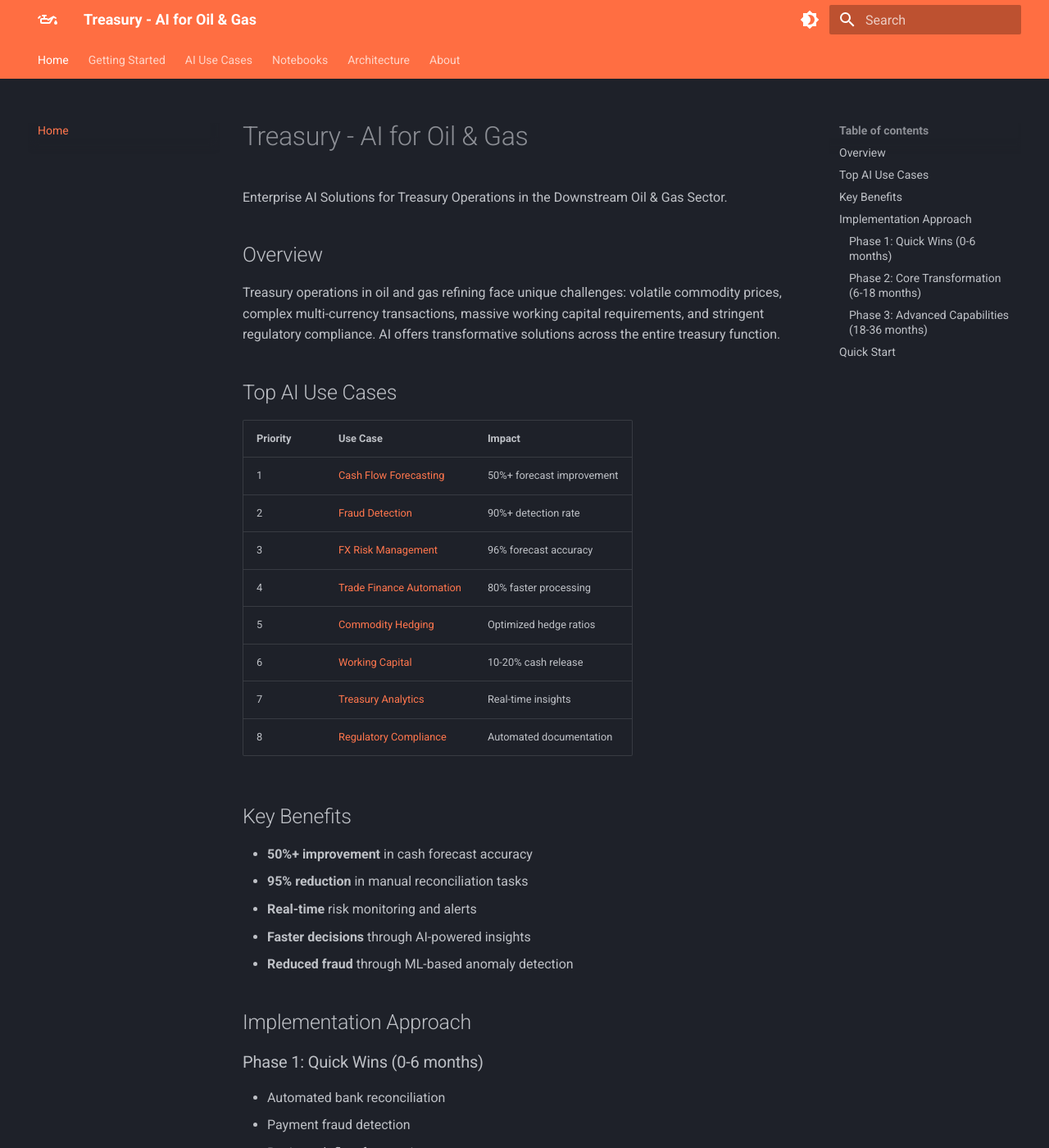
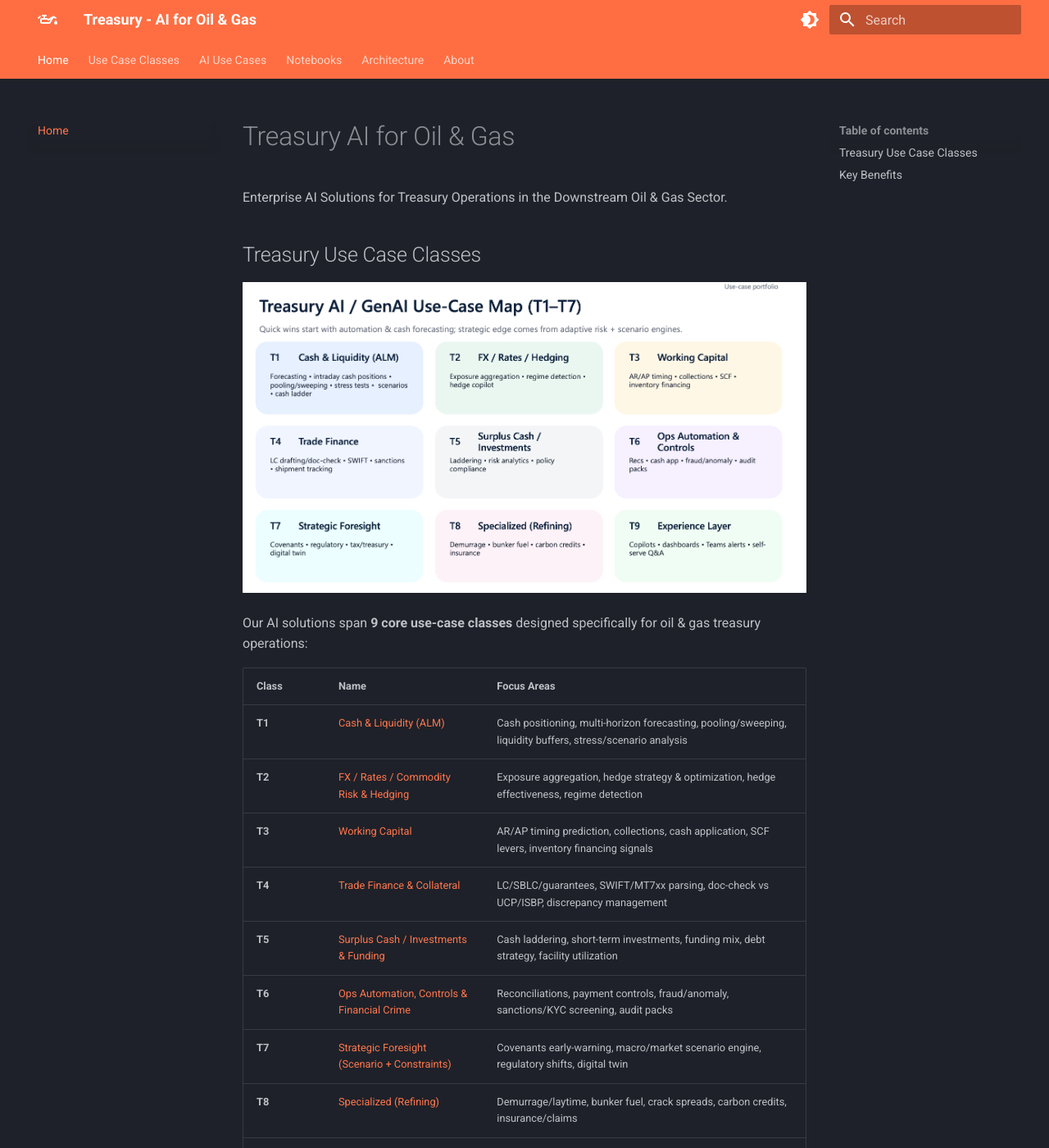
Before and after one commit to ozgurgulerx/treasury, an MkDocs documentation site: the page built from docs/index.md, in a window 1280 px wide and 1400 px high. Shown: the whole window at 82% size. Built offline with MkDocs 1.6.1 and Material for MkDocs 9.7.7, drawn with Linux system fonts in a browser that asks for light colours; some of the changed text lies outside the part shown.

Commit message:
Restructure documentation with 9 treasury use-case classes
- Remove getting-started page
- Add treasury_use_cases.png image to home page
- Create 9 tower pages (T1-T9) for use-case classes:
  T1 Cash & Liquidity, T2 FX/Risk/Hedging, T3 Working Capital,
  T4 Trade Finance, T5 Investments/Funding, T6 Ops Automation,
  T7 Strategic Foresight, T8 Specialized Refining, T9 Experience Layer
- Update navigation with Use Case Classes menu

Co-Authored-By: Claude Opus 4.5 <noreply@anthropic.com>

```diff
--- a/docs/index.md
+++ b/docs/index.md
@@ -1,23 +1,24 @@
-# Treasury - AI for Oil & Gas
+# Treasury AI for Oil & Gas
 
 Enterprise AI Solutions for Treasury Operations in the Downstream Oil & Gas Sector.
 
-## Overview
+## Treasury Use Case Classes
 
-Treasury operations in oil and gas refining face unique challenges: volatile commodity prices, complex multi-currency transactions, massive working capital requirements, and stringent regulatory compliance. AI offers transformative solutions across the entire treasury function.
+![Treasury Use Cases](assets/images/treasury_use_cases.png)
 
-## Top AI Use Cases
+Our AI solutions span **9 core use-case classes** designed specifically for oil & gas treasury operations:
 
-| Priority | Use Case | Impact |
-|----------|----------|--------|
-| 1 | [Cash Flow Forecasting](use-cases/cash-forecasting.md) | 50%+ forecast improvement |
-| 2 | [Fraud Detection](use-cases/fraud-detection.md) | 90%+ detection rate |
-| 3 | [FX Risk Management](use-cases/fx-risk.md) | 96% forecast accuracy |
-| 4 | [Trade Finance Automation](use-cases/trade-finance.md) | 80% faster processing |
-| 5 | [Commodity Hedging](use-cases/commodity-hedging.md) | Optimized hedge ratios |
-| 6 | [Working Capital](use-cases/working-capital.md) | 10-20% cash release |
-| 7 | [Treasury Analytics](use-cases/treasury-analytics.md) | Real-time insights |
-| 8 | [Regulatory Compliance](use-cases/compliance.md) | Automated documentation |
+| Class | Name | Focus Areas |
+|-------|------|-------------|
+| **T1** | [Cash & Liquidity (ALM)](towers/t1-cash-liquidity.md) | Cash positioning, multi-horizon forecasting, pooling/sweeping, liquidity buffers, stress/scenario analysis |
+| **T2** | [FX / Rates / Commodity Risk & Hedging](towers/t2-fx-risk-hedging.md) | Exposure aggregation, hedge strategy & optimization, hedge effectiveness, regime detection |
+| **T3** | [Working Capital](towers/t3-working-capital.md) | AR/AP timing prediction, collections, cash application, SCF levers, inventory financing signals |
+| **T4** | [Trade Finance & Collateral](towers/t4-trade-finance.md) | LC/SBLC/guarantees, SWIFT/MT7xx parsing, doc-check vs UCP/ISBP, discrepancy management |
+| **T5** | [Surplus Cash / Investments & Funding](towers/t5-investments-funding.md) | Cash laddering, short-term investments, funding mix, debt strategy, facility utilization |
+| **T6** | [Ops Automation, Controls & Financial Crime](towers/t6-ops-automation.md) | Reconciliations, payment controls, fraud/anomaly, sanctions/KYC screening, audit packs |
+| **T7** | [Strategic Foresight (Scenario + Constraints)](towers/t7-strategic-foresight.md) | Covenants early-warning, macro/market scenario engine, regulatory shifts, digital twin |
+| **T8** | [Specialized (Refining)](towers/t8-specialized-refining.md) | Demurrage/laytime, bunker fuel, crack spreads, carbon credits, insurance/claims |
+| **T9** | [Experience Layer](towers/t9-experience-layer.md) | Copilots, dashboards, Teams alerts, self-serve Q&A, report/bulletin generation |
 
 ## Key Benefits
 
@@ -26,27 +27,3 @@ Treasury operations in oil and gas refining face unique challenges: volatile com
 - **Real-time** risk monitoring and alerts
 - **Faster decisions** through AI-powered insights
 - **Reduced fraud** through ML-based anomaly detection
-
-## Implementation Approach
-
-### Phase 1: Quick Wins (0-6 months)
-- Automated bank reconciliation
-- Payment fraud detection
-- Basic cash flow forecasting
-- Treasury reporting automation
-
-### Phase 2: Core Transformation (6-18 months)
-- Advanced ML-driven forecasting
-- Trade finance automation
-- FX hedge optimization
-- Working capital analytics
-
-### Phase 3: Advanced Capabilities (18-36 months)
-- Commodity price forecasting
-- Treasury AI assistant
-- Integrated risk optimization
-- Predictive counterparty monitoring
-
-## Quick Start
-
-Get started by following our [Getting Started Guide](getting-started.md) or explore the [AI Use Cases](use-cases/index.md).
--- a/mkdocs.yml
+++ b/mkdocs.yml
@@ -56,7 +56,16 @@ markdown_extensions:
 
 nav:
   - Home: index.md
-  - Getting Started: getting-started.md
+  - Use Case Classes:
+    - T1 Cash & Liquidity (ALM): towers/t1-cash-liquidity.md
+    - T2 FX / Rates / Commodity Risk: towers/t2-fx-risk-hedging.md
+    - T3 Working Capital: towers/t3-working-capital.md
+    - T4 Trade Finance & Collateral: towers/t4-trade-finance.md
+    - T5 Investments & Funding: towers/t5-investments-funding.md
+    - T6 Ops Automation & Controls: towers/t6-ops-automation.md
+    - T7 Strategic Foresight: towers/t7-strategic-foresight.md
+    - T8 Specialized (Refining): towers/t8-specialized-refining.md
+    - T9 Experience Layer: towers/t9-experience-layer.md
   - AI Use Cases:
     - Overview: use-cases/index.md
     - Cash Flow Forecasting: use-cases/cash-forecasting.md
```
Also changed, not shown: docs/getting-started.md (deleted, +0 -36 lines), docs/towers/t1-cash-liquidity.md (added, +51 -0 lines), docs/towers/t2-fx-risk-hedging.md (added, +54 -0 lines), docs/towers/t3-working-capital.md (added, +54 -0 lines), docs/towers/t4-trade-finance.md (added, +54 -0 lines), docs/towers/t5-investments-funding.md (added, +60 -0 lines), docs/towers/t6-ops-automation.md (added, +66 -0 lines), docs/towers/t7-strategic-foresight.md (added, +52 -0 lines), docs/towers/t8-specialized-refining.md (added, +66 -0 lines), docs/towers/t9-experience-layer.md (added, +75 -0 lines), docs/assets/images/treasury_use_cases.png (added).
